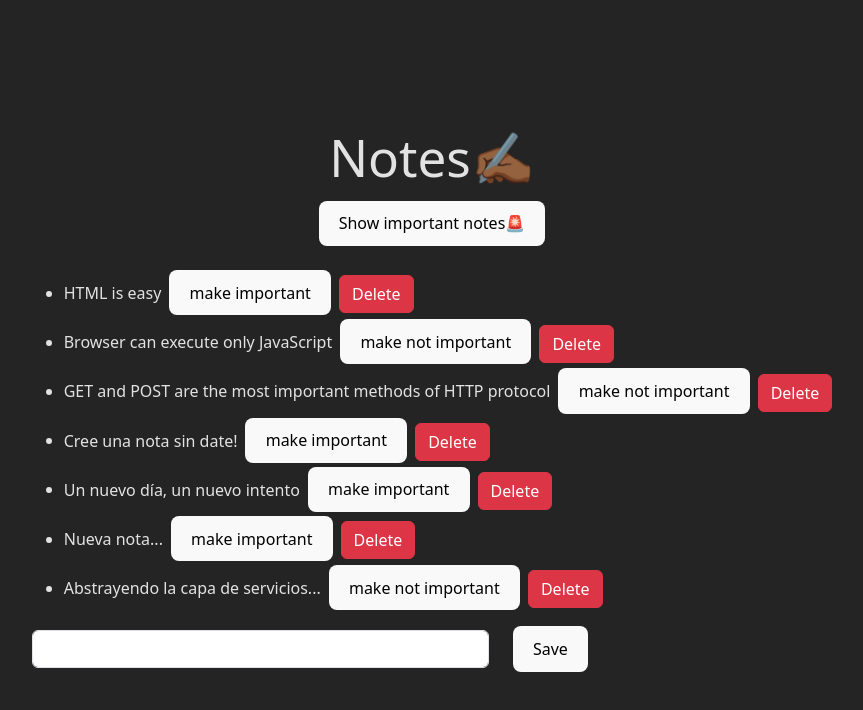
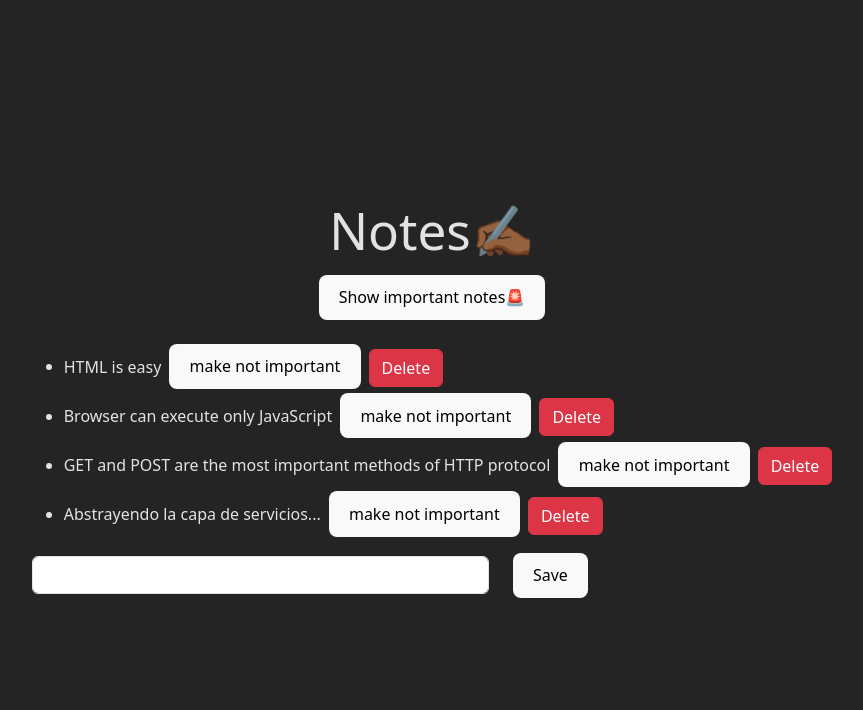
Before and after one commit to Jorgnavarro/Practicing-React, a React (Vite) app in the folder Practice-DH/exercise-with-json-server/: page / in a window 1280 px wide. Shown: the top 710 px of the page, without its empty margins (208-1071 px from the left). Built offline with nearby package versions, Linux system fonts and the light colour scheme; data requests are answered from the project's data file.

Commit message:
personalize-error-message-and-add-services

```diff
--- a/Practice-DH/exercise-with-json-server/db.json
+++ b/Practice-DH/exercise-with-json-server/db.json
@@ -4,7 +4,7 @@
       "id": 1,
       "content": "HTML is easy",
       "date": "2019-05-30T17:30:31.098Z",
-      "important": false
+      "important": true
     },
     {
       "id": 2,
@@ -19,24 +19,6 @@
       "important": true
     },
     {
-      "content": "Cree una nota sin date!",
-      "date": "2023-10-04T06:01:24.051Z",
-      "important": false,
-      "id": 5
-    },
-    {
-      "content": "Un nuevo día, un nuevo intento",
-      "date": "2023-10-04T14:35:12.269Z",
-      "important": false,
-      "id": 6
-    },
-    {
-      "content": "Nueva nota...",
-      "date": "2023-10-04T15:12:17.255Z",
-      "important": false,
-      "id": 8
-    },
-    {
       "content": "Abstrayendo la capa de servicios...",
       "date": "2023-10-04T23:01:08.178Z",
       "important": true,
--- a/Practice-DH/exercise-with-json-server/src/App.css
+++ b/Practice-DH/exercise-with-json-server/src/App.css
@@ -51,3 +51,6 @@
 .cont-note{
     gap: 1rem;
 }
+.hidden-element{
+    display: none;
+}
--- a/Practice-DH/exercise-with-json-server/src/App.jsx
+++ b/Practice-DH/exercise-with-json-server/src/App.jsx
@@ -1,13 +1,14 @@
 import './App.css'
-import axios from "axios"
 import { useState, useEffect } from 'react';
 import { Note } from './components/Note';
 import noteService from './services/note.js';
+import { Notification } from './components/Notification';
 
 function App() {
   const [notes, setNotes] = useState([]);
   const [newNote, setNewNote] = useState("");
   const [showAll, setShowAll] = useState(true);
+  const [errorMessage, setErrorMessage] = useState(null);
 
   useEffect(() => {
     console.log("effect");
@@ -42,10 +43,13 @@ function App() {
         .then(updatedNote =>{
             setNotes(notes.map( note => note.id !== id?note: updatedNote));
         }).catch(error=>{
-            console.log(error);
-            alert(
+            setErrorMessage(
               `the note '${note.content}' was already deleted from server`
             )
+
+            setTimeout(() => {
+              setErrorMessage(null)
+            }, 5000)
             setNotes(notes.filter(n => n.id !== id))
             }
         )
@@ -57,8 +61,16 @@ function App() {
 
   const handleDeleteNote = (id) =>{
       noteService.deleteNote(id)
-        .then(answerDelete =>{
-            console.log(answerDelete);
+        .then(answer =>{
+            if(answer.status === 200){
+              console.log(`The note with id: ${id} was succesfully deleted`);
+            }
+        })
+        .catch(error =>{
+            console.log(error);
+            if(error.message === "Network Error"){
+                alert("Connection to the server has a problem, try again later...");
+            }
         })
   }
 
@@ -68,6 +80,7 @@ function App() {
 
     <div>
       <h1>Notes✍🏾</h1>
+      <Notification message={errorMessage}/>
       <div className='mt-3'>
         <button onClick={() => {
           setShowAll(!showAll)
--- /dev/null
+++ b/Practice-DH/exercise-with-json-server/src/components/Notification.jsx
@@ -0,0 +1,14 @@
+
+export function Notification({ message }) {
+
+    if(message === null){
+        return null
+    }
+
+
+    return (
+        <div className="alert alert-danger" role="alert" id="container-error">
+            <strong>  {message} </strong>
+        </div>
+    )
+}
--- a/Practice-DH/exercise-with-json-server/src/services/note.js
+++ b/Practice-DH/exercise-with-json-server/src/services/note.js
@@ -19,7 +19,7 @@ const update = (id, newObject) =>{
 
 const deleteNote = (id) =>{
     const request = axios.delete(`${baseUrl}/${id}`);
-    return request.then(response => response.status);
+    return request.then(response => response);
 }
 
 export default{
```
